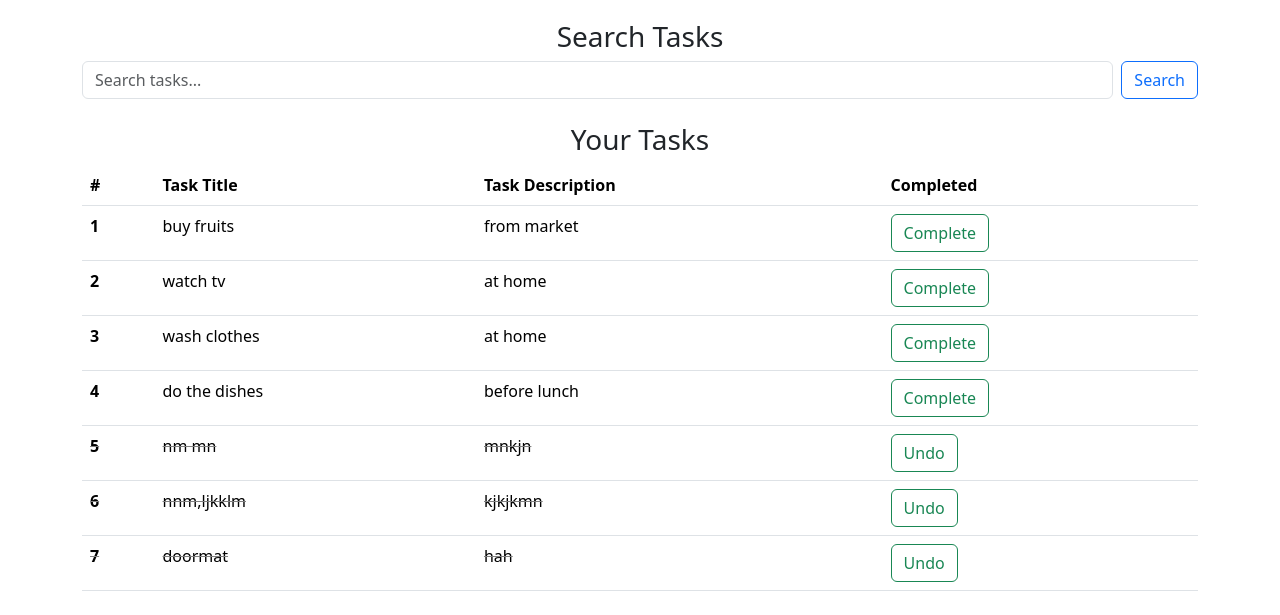
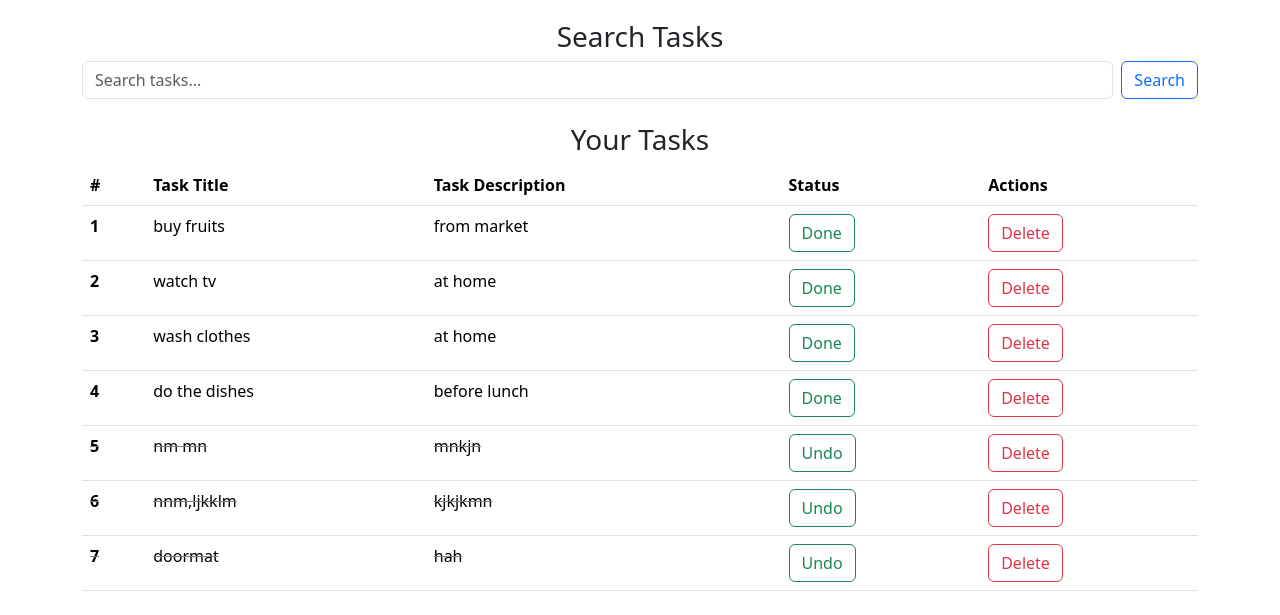
Before and after one commit to monish3107/todoList, a Django app: page / in a window 1280 px wide. Shown: the part 376-991 px from the top of the page. Run offline with Django 5.2, Linux system fonts and the light colour scheme; data comes from the database, SQL or seed files in the repository.

Commit message:
Update index.html

```diff
--- a/templates/index.html
+++ b/templates/index.html
@@ -35,9 +35,9 @@
       </div>
     </nav>
 
-    {% if success %}
+    {% if message %}
     <div class="alert alert-success alert-dismissible fade show" role="alert">
-      <strong>Task updated!</strong>
+      <strong>{{ message }}</strong>
       <button type="button" class="btn-close" data-bs-dismiss="alert" aria-label="Close"></button>
     </div>
     {% endif %}
@@ -74,7 +74,8 @@
             <th scope="col">#</th>
             <th scope="col">Task Title</th>
             <th scope="col">Task Description</th>
-            <th scope="col">Completed</th>
+            <th scope="col">Status</th>
+            <th scope="col">Actions</th>
           </tr>
         </thead>
         <tbody>
@@ -88,8 +89,15 @@
                 {% csrf_token %}
                 <input type="hidden" name="task_id" value="{{ task.id }}">
                 <button type="submit" class="btn btn-outline-success">
-                  {% if task.completed %} Undo {% else %} Complete {% endif %}
+                  {% if task.completed %} Undo {% else %} Done {% endif %}
                 </button>
+              </form>
+            </td>
+            <td>
+              <form method="POST" action="/">
+                {% csrf_token %}
+                <input type="hidden" name="delete_task_id" value="{{ task.id }}">
+                <button type="submit" class="btn btn-outline-danger">Delete</button>
               </form>
             </td>
           </tr>
```
